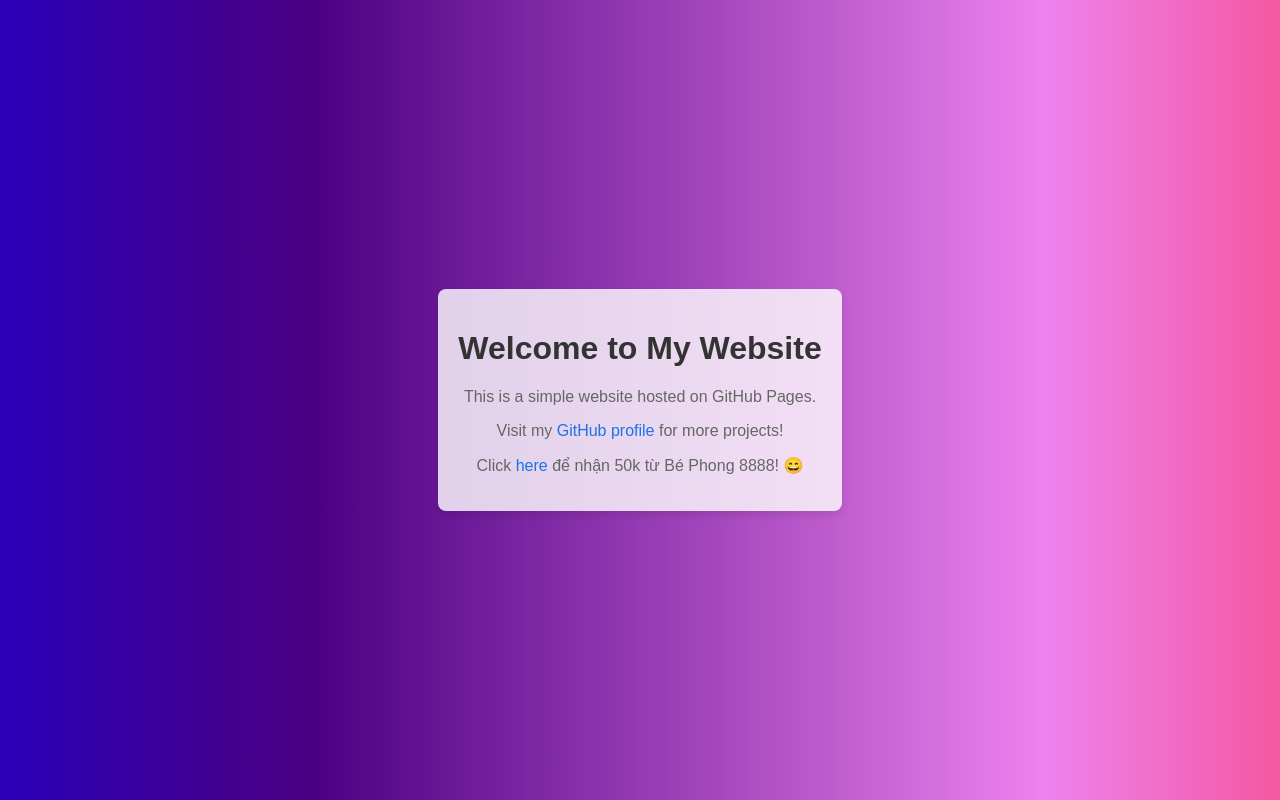
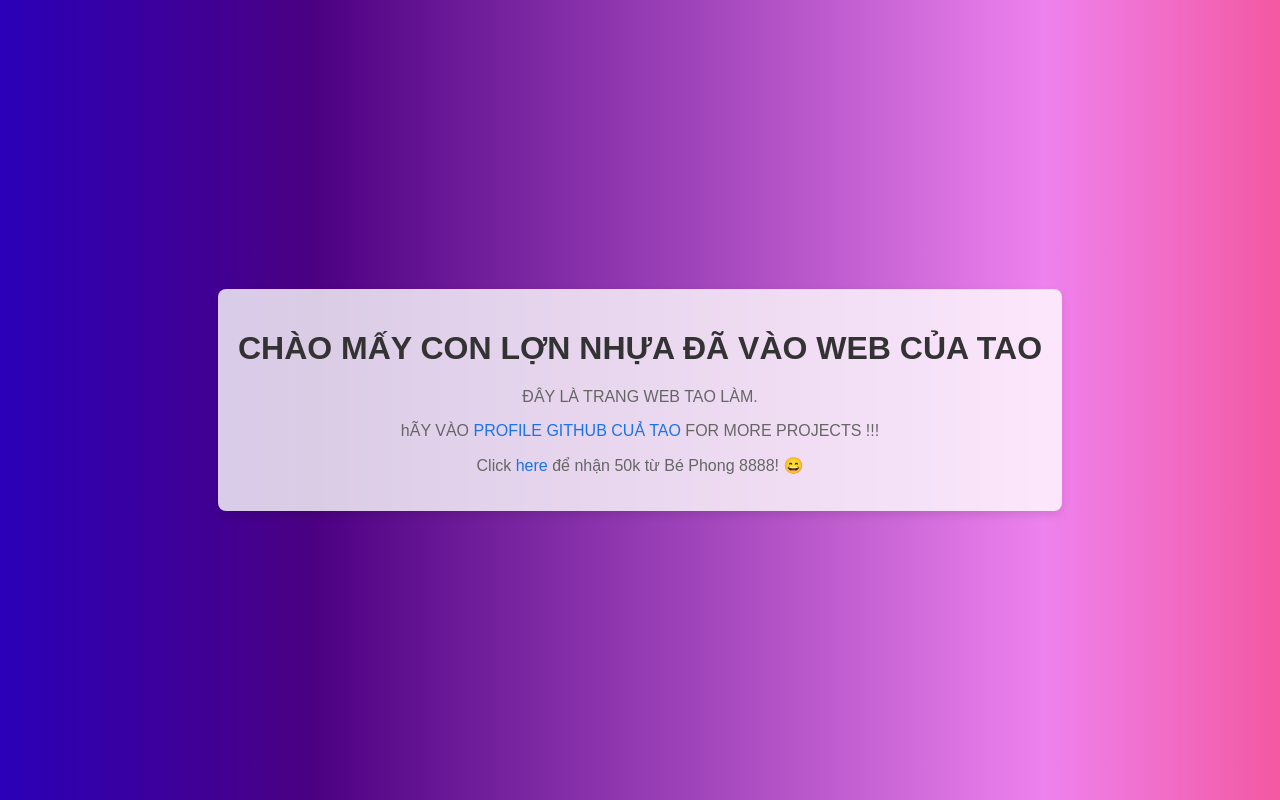
Before and after one commit to HTP8888/my-website, a plain HTML site: page index.html in a window 1280 px wide. Drawn offline with Linux system fonts and the light colour scheme.

Commit message:
Update index.html

```diff
--- a/index.html
+++ b/index.html
@@ -48,9 +48,9 @@
 </head>
 <body>
     <div class="container">
-        <h1>Welcome to My Website</h1>
-        <p>This is a simple website hosted on GitHub Pages.</p>
-        <p>Visit my <a href="https://github.com">GitHub profile</a> for more projects!</p>
+        <h1>CHÀO MẤY CON LỢN NHỰA ĐÃ VÀO WEB CỦA TAO</h1>
+        <p>ĐÂY LÀ TRANG WEB TAO LÀM.</p>
+        <p>hÃY VÀO <a href="https://github.com">PROFILE GITHUB CUẢ TAO </a> FOR MORE PROJECTS !!!</p>
         <p>Click <a href="https://www.youtube.com/watch?v=7kO_ALcwNAw" target="_blank">here</a> để nhận 50k từ Bé Phong 8888! 😄</p>
     </div>
 </body>
```
